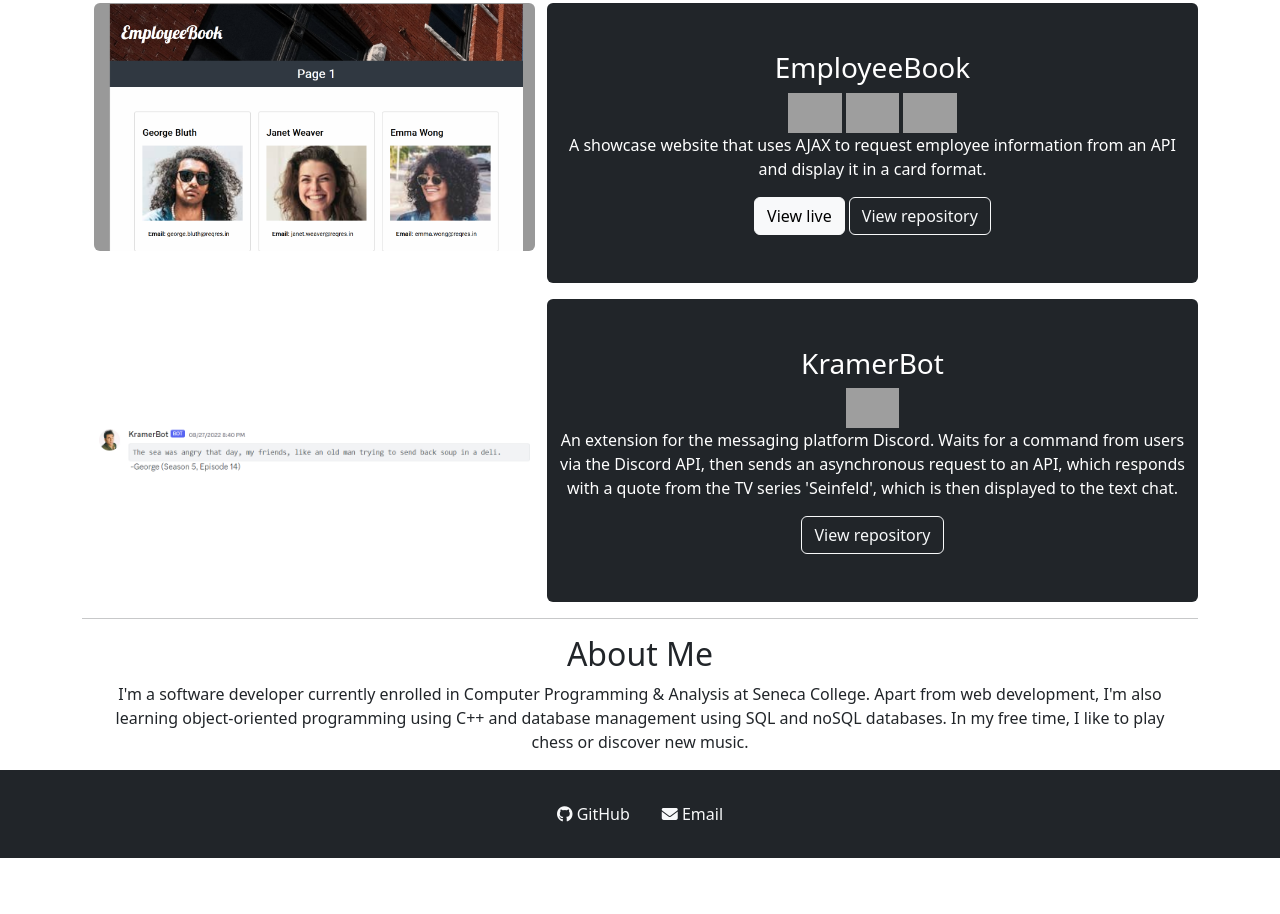
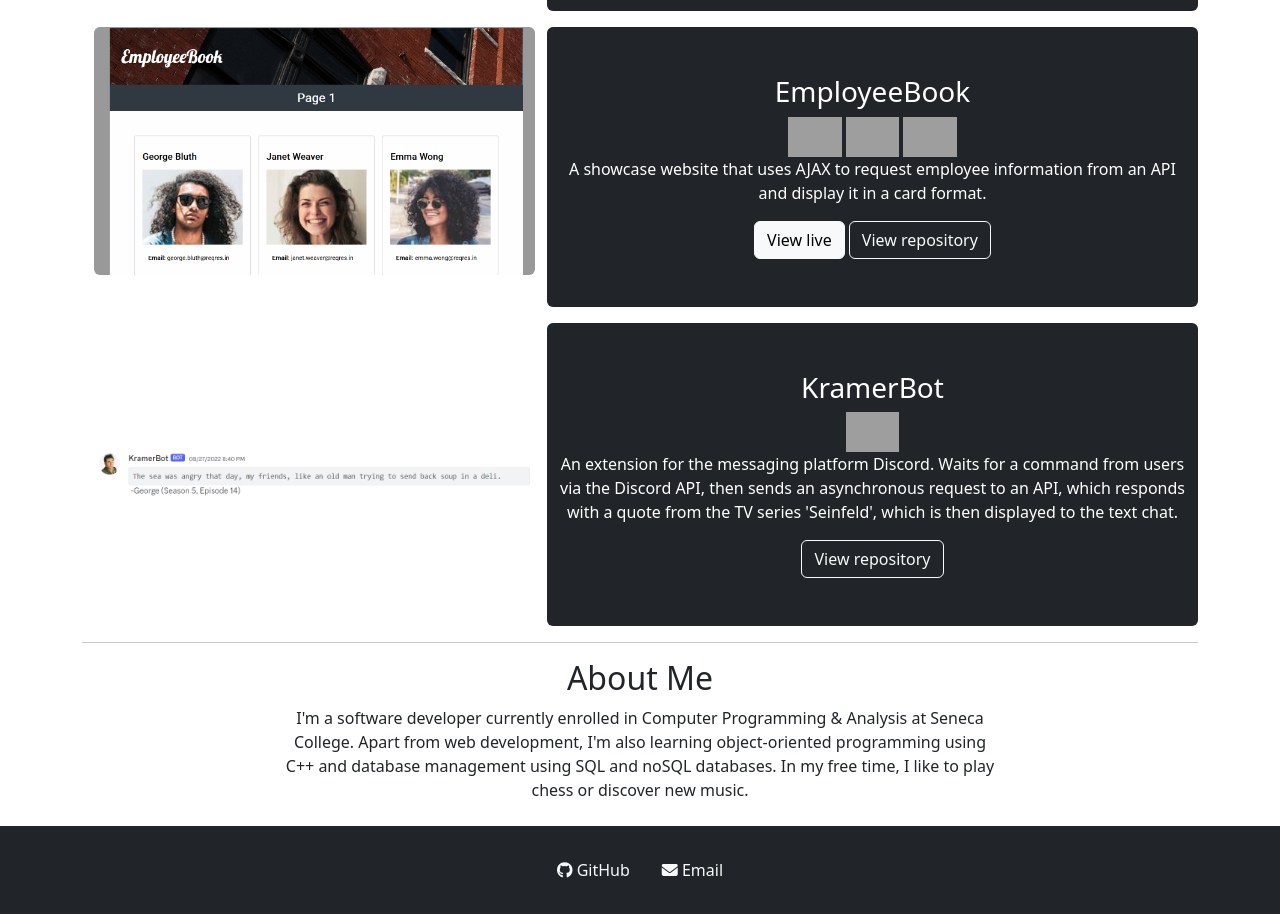
Before and after one commit to uday-rana/uday-rana.github.io, a plain HTML site: page index.html in a window 1280 px wide. Shown: the part 740-1654 px from the top of the page. Before the commit the page ends 1598 px from the top, so only its background shows below. Drawn offline with nearby package versions, Linux system fonts and the light colour scheme; grey boxes are pictures that could not be loaded.

Commit message:
visual update

```diff
--- /dev/null
+++ b/css/styles.css
@@ -0,0 +1,3 @@
+.paragraph {
+		max-width: 768px;
+}
--- a/index.html
+++ b/index.html
@@ -15,11 +15,11 @@
 			src="https://kit.fontawesome.com/00296ab204.js"
 			crossorigin="anonymous"
 		></script>
-		<link rel="stylesheet" href="./css/styles.scss">
+		<link rel="stylesheet" href="./css/styles.css" />
 	</head>
 	<body>
 		<div
-		id="text-1"
+			id="text-1"
 			class="container-fluid p-5 mb-4 text-bg-dark"
 			style="background-image: url('images/header_img.webp')"
 		>
@@ -27,7 +27,7 @@
 			<h3>Web developer.</h3>
 		</div>
 		<div class="container">
-			<div class="container-md my-3 text-center">
+			<div class="paragraph container-md my-3 text-center">
 				<h2>Hi! I'm Uday.</h2>
 				<div class="container-md">
 					<p>
@@ -180,7 +180,7 @@
 				</div>
 			</div>
 			<hr />
-			<div class="container-md my-3 text-center">
+			<div class="paragraph container-md my-3 text-center">
 				<h2>About Me</h2>
 				<div class="container-md">
 					<p>
@@ -194,7 +194,7 @@
 				</div>
 			</div>
 		</div>
-		<footer class="container-fluid p-4 text-bg-dark">
+		<footer class="container-fluid p-4 mt-4 text-bg-dark">
 			<ul class="nav justify-content-center">
 				<li class="nav-item">
 					<a
```
